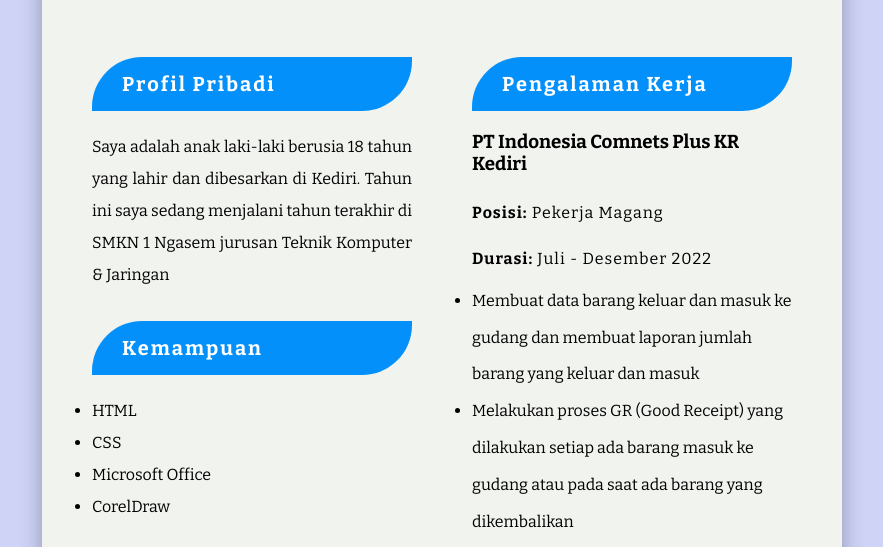
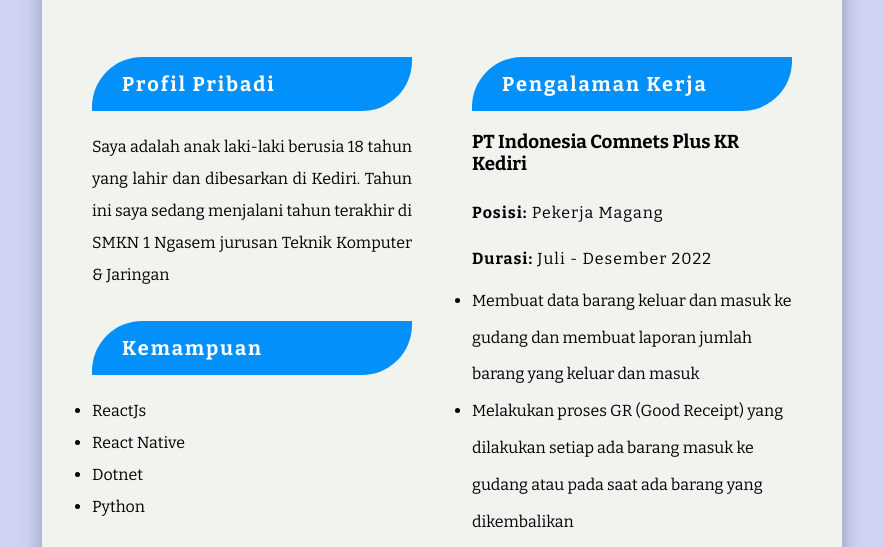
Before and after one commit to Indrafebry/cv-indrafebry.com, a plain HTML site: page index.html in a window 1280 px wide. Shown: the part 399-946 px from the top of the page, without its empty margins (198-1081 px from the left). Drawn offline with nearby package versions, Linux system fonts and the light colour scheme.

Commit message:
Perubahan Kemampuan

```diff
--- a/index.html
+++ b/index.html
@@ -26,10 +26,10 @@
 				<p>Saya adalah anak laki-laki berusia 18 tahun yang lahir dan dibesarkan di Kediri. Tahun ini saya sedang menjalani tahun terakhir di SMKN 1 Ngasem jurusan Teknik Komputer & Jaringan</p>
 				<h2>Kemampuan</h2>
 				<ul>
-					<li>HTML</li>
-					<li>CSS</li>
-					<li>Microsoft Office</li>
-					<li>CorelDraw</li>
+					<li>ReactJs</li>
+					<li>React Native</li>
+					<li>Dotnet</li>
+					<li>Python</li>
 				</ul>
 				<h2>Pendidikan</h2>
 				<h3>SMK Negeri 1 Ngasem</h3>
```
